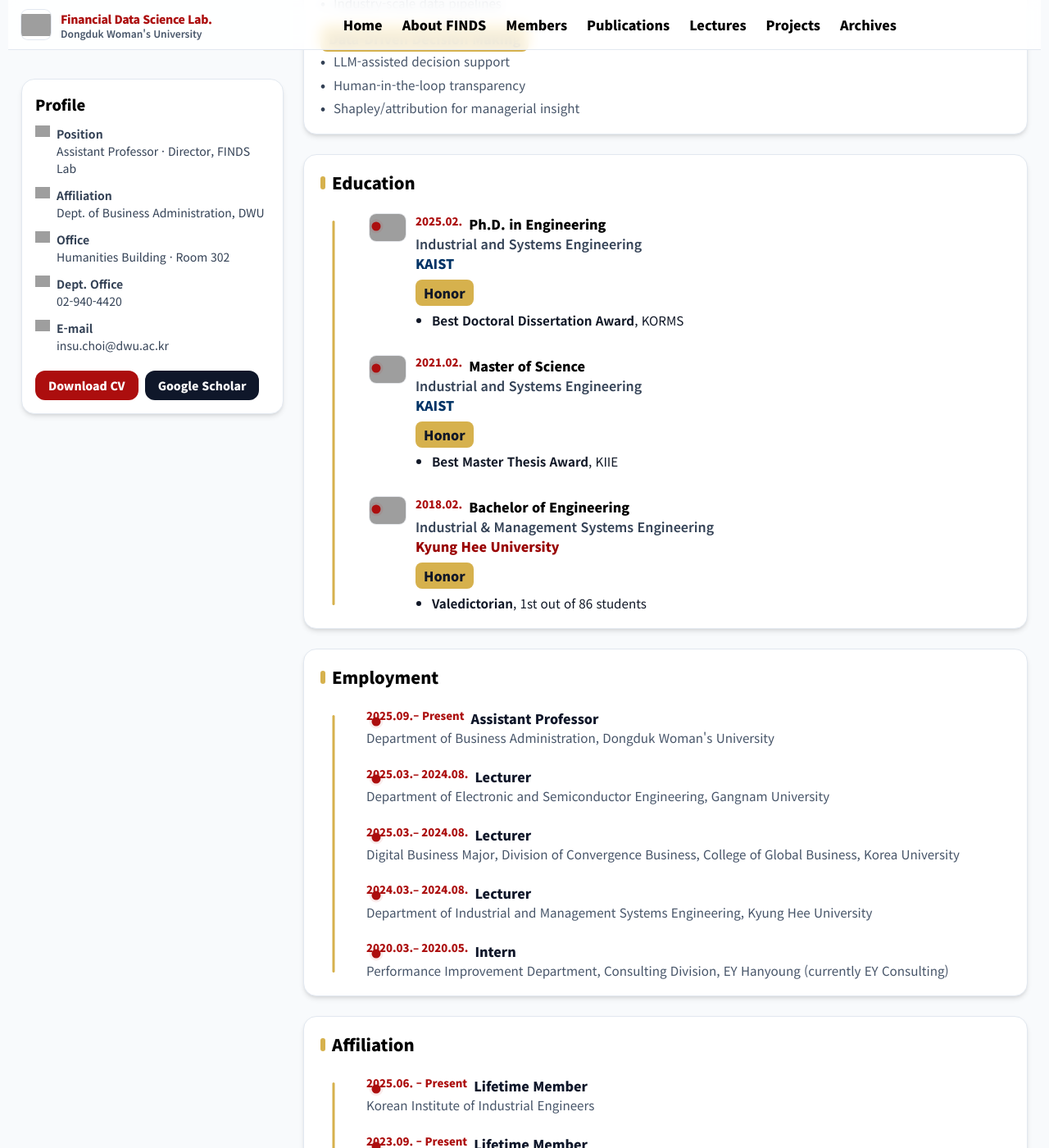
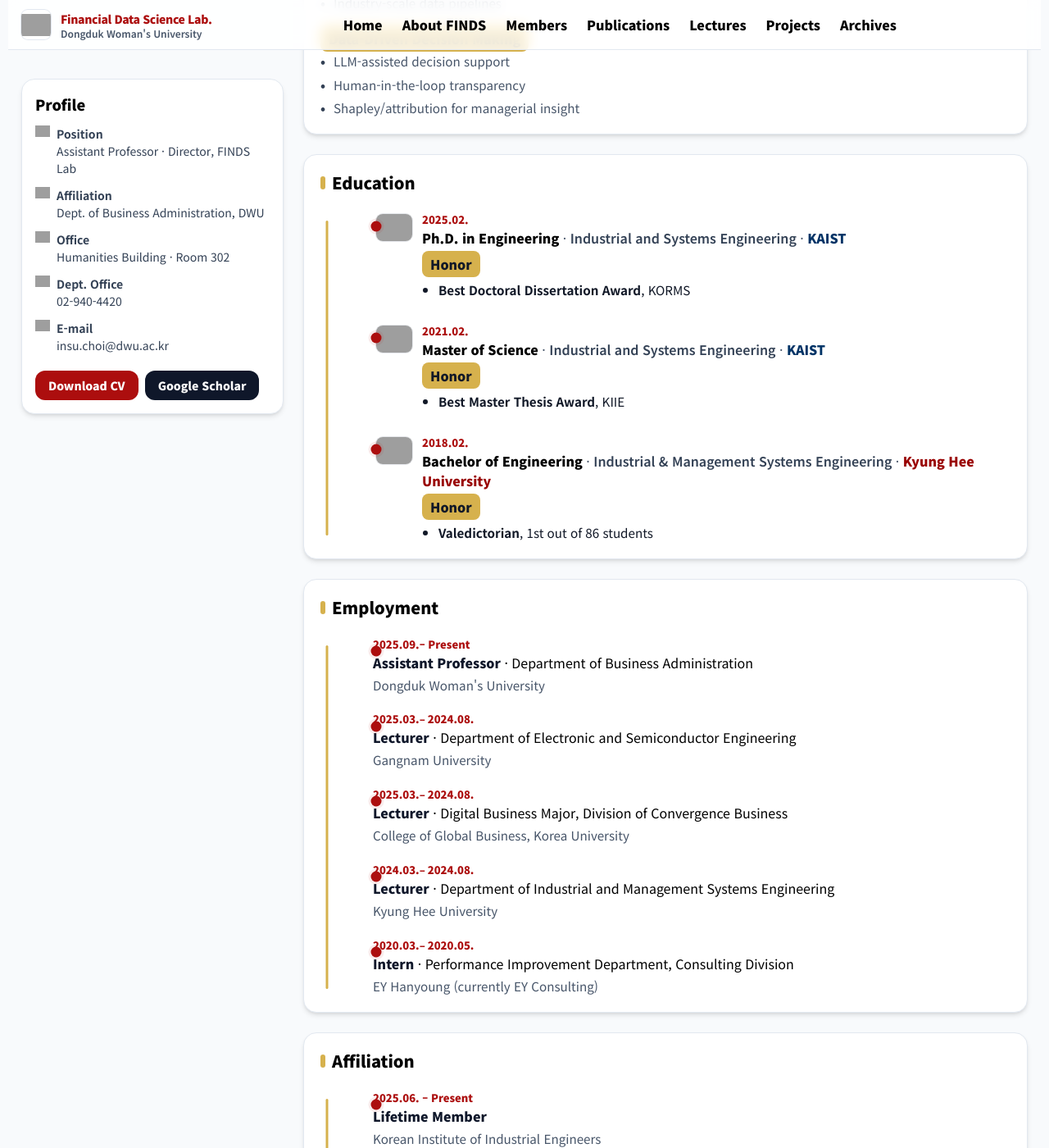
Before and after one commit to FinDS-Lab/site, a Jekyll site: the page built from members-director.html, in a window 1280 px wide and 1400 px high, scrolled down 1667 px. Shown: the whole window at 82% size. Built offline with Jekyll 4.4.1, drawn with Linux system fonts in a browser that asks for light colours; nearby versions of some CDN libraries; grey boxes are pictures that could not be loaded.

Commit message:
Update members-director.html

```diff
--- a/members-director.html
+++ b/members-director.html
@@ -9,45 +9,50 @@ permalink: /members-director.html
   :root{
     --accent:#ac0e0e;
     --gold:#d6b14d;
+    --year-size: 13px; /* 날짜 폰트와 포인트 크기 동기화 */
   }
 
-  /* ========== 타임라인 (공통) ========== */
-  /* 축을 좌측 1rem에 두고, 금색 라인이 빨간 점 중앙을 관통하도록 정렬 */
-  .timeline{position:relative; padding-left:3.25rem;} /* 로고가 들어가는 섹션(Edu)도 고려해 여유 */
+  /* ========== 공통 타임라인 ========== */
+  /* 축을 더 왼쪽(.5rem)으로 보내고, 여백은 충분히 확보 */
+  .timeline{position:relative; padding-left:3.75rem;}
   .timeline::before{
-    content:""; position:absolute; left:1rem; top:.5rem; bottom:.5rem;
+    content:""; position:absolute; left:.5rem; top:.5rem; bottom:.5rem;
     width:3px; background:var(--gold); border-radius:2px; transform:translateX(-50%);
   }
   .timeline > li{
     position:relative; margin:0; padding:0 0 0 .25rem;
-    line-height:1.5; /* 들뜸 방지 */
   }
+  /* 빨간 포인트: 날짜 폰트 크기(--year-size)와 동일한 지름 */
   .timeline > li::before{
-    content:""; position:absolute; left:1rem; top:.95rem; /* 첫 줄과 균형 */
-    width:11px; height:11px; background:var(--accent);
+    content:""; position:absolute; left:.5rem; top:.95rem;
+    width:var(--year-size); height:var(--year-size); background:var(--accent);
     border-radius:50%; box-shadow:0 0 0 3px rgba(172,14,14,.08);
     transform:translate(-50%,-50%);
   }
 
-  /* ========== 타임라인 행 내부 구성 (연도/콘텐츠 정렬 통일) ========== */
-  .row-head{display:flex; align-items:flex-start; gap:.5rem; flex-wrap:wrap;}
-  .year{font-size:.82rem; font-weight:900; color:var(--accent); line-height:1; margin-top:.1rem;}
+  /* ========== 3줄 템플릿 ========== */
+  .tl{display:grid; row-gap:.25rem;}
+  .tl-row1{display:flex; align-items:flex-start; gap:.5rem; flex-wrap:wrap;}
+  .tl-row2,.tl-row3{display:block;}
+
+  /* 날짜/텍스트 규격 */
+  .year{font-size:var(--year-size); font-weight:900; color:var(--accent); line-height:1;}
   .title{font-weight:800; color:#0f172a;}
   .desc{color:#475569; font-size:.95rem;}
+  .muted{color:#475569;}
+  .school{font-weight:900;}
 
-  /* ========== Education 전용 (로고가 점 바로 아래 열에 위치) ========== */
+  /* ========== Education 전용 (로고 열 + 본문 열) ========== */
   .edu-li{display:grid; grid-template-columns: 48px 1fr; column-gap:.75rem; align-items:start;}
   .edu-logo{
     width:44px; height:44px; object-fit:contain; border-radius:.5rem;
-    background:#fff; box-shadow:0 0 0 1px #e5e7eb;
-    margin-left:.25rem; /* 점과 너무 붙지 않게 */
+    background:#fff; box-shadow:0 0 0 1px #e5e7eb; margin-left:.25rem;
   }
   .degree{font-weight:900;}
   .dept{font-weight:600; color:#334155;}
-  .school{font-weight:900; white-space:nowrap;}
 
   /* 수상 bullet */
-  .bullets-honor{list-style:disc; margin:.35rem 0 0 1.25rem; padding:0;}
+  .bullets-honor{list-style:disc; margin:.25rem 0 0 1.25rem; padding:0;}
   .bullets-honor li{font-size:.95rem; color:#111827; padding-left:0;}
 
   /* Research Interests */
@@ -152,7 +157,7 @@ permalink: /members-director.html
   <!-- Main: 모든 카드 동일한 wrapper/패딩 -->
   <main class="grid gap-6">
 
-    <!-- Introduction (다른 카드와 동일한 박스 폭/패딩) -->
+    <!-- Introduction -->
     <section class="bg-white border border-slate-200 rounded-2xl shadow-md p-5">
       <h2 class="text-xl font-extrabold flex items-center gap-2">
         <span class="inline-block w-1.5 h-4 rounded-full" style="background:#d6b14d"></span>Introduction
@@ -205,7 +210,7 @@ permalink: /members-director.html
       </div>
     </section>
 
-    <!-- Education (로고가 점 바로 아래 열) -->
+    <!-- Education -->
     <section class="bg-white border border-slate-200 rounded-2xl shadow-md p-5">
       <h2 class="text-xl font-extrabold flex items-center gap-2">
         <span class="inline-block w-1.5 h-4 rounded-full" style="background:#d6b14d"></span>Education
@@ -215,25 +220,27 @@ permalink: /members-director.html
         <!-- Ph.D. -->
         <li>
           <div class="edu-li">
-            <!-- 로고: 점 바로 오른쪽 열 -->
             <picture>
               <source srcset="{{ '/assets/img/logos/kaist-64.webp' | relative_url }}" type="image/webp">
               <img src="{{ '/assets/img/logos/kaist-64.png' | relative_url }}"
                    alt="KAIST logo" class="edu-logo" width="44" height="44" loading="lazy" decoding="async"
                    onerror="this.style.display='none'">
             </picture>
-            <!-- 내용 -->
-            <div>
-              <div class="row-head">
-                <div class="year">2025.02.</div>
-                <div class="degree">Ph.D. in Engineering</div>
+            <div class="tl">
+              <!-- 1) 날짜 -->
+              <div class="tl-row1"><div class="year">2025.02.</div></div>
+              <!-- 2) 핵심 내용 -->
+              <div class="tl-row2">
+                <span class="degree">Ph.D. in Engineering</span>
+                <span class="muted"> · </span>
+                <span class="dept">Industrial and Systems Engineering</span>
+                <span class="muted"> · </span>
+                <span class="school" style="color:#003366;">KAIST</span>
               </div>
-              <div class="dept">Industrial and Systems Engineering</div>
-              <div class="school" style="color:#003366;">KAIST</div>
-
-              <div class="mt-2">
+              <!-- 3) 기타 내용 -->
+              <div class="tl-row3">
                 <span class="inline-flex items-center font-black rounded-lg px-2.5 py-1" style="background:#d6b14d;color:#111827">Honor</span>
-                <ul class="bullets-honor mt-2">
+                <ul class="bullets-honor">
                   <li><b>Best Doctoral Dissertation Award</b>, KORMS</li>
                 </ul>
               </div>
@@ -250,17 +257,18 @@ permalink: /members-director.html
                    alt="KAIST logo" class="edu-logo" width="44" height="44" loading="lazy" decoding="async"
                    onerror="this.style.display='none'">
             </picture>
-            <div>
-              <div class="row-head">
-                <div class="year">2021.02.</div>
-                <div class="degree">Master of Science</div>
+            <div class="tl">
+              <div class="tl-row1"><div class="year">2021.02.</div></div>
+              <div class="tl-row2">
+                <span class="degree">Master of Science</span>
+                <span class="muted"> · </span>
+                <span class="dept">Industrial and Systems Engineering</span>
+                <span class="muted"> · </span>
+                <span class="school" style="color:#003366;">KAIST</span>
               </div>
-              <div class="dept">Industrial and Systems Engineering</div>
-              <div class="school" style="color:#003366;">KAIST</div>
-
-              <div class="mt-2">
+              <div class="tl-row3">
                 <span class="inline-flex items-center font-black rounded-lg px-2.5 py-1" style="background:#d6b14d;color:#111827">Honor</span>
-                <ul class="bullets-honor mt-2">
+                <ul class="bullets-honor">
                   <li><b>Best Master Thesis Award</b>, KIIE</li>
                 </ul>
               </div>
@@ -277,17 +285,18 @@ permalink: /members-director.html
                    alt="Kyung Hee Univ. logo" class="edu-logo" width="44" height="44" loading="lazy" decoding="async"
                    onerror="this.style.display='none'">
             </picture>
-            <div>
-              <div class="row-head">
-                <div class="year">2018.02.</div>
-                <div class="degree">Bachelor of Engineering</div>
+            <div class="tl">
+              <div class="tl-row1"><div class="year">2018.02.</div></div>
+              <div class="tl-row2">
+                <span class="degree">Bachelor of Engineering</span>
+                <span class="muted"> · </span>
+                <span class="dept">Industrial &amp; Management Systems Engineering</span>
+                <span class="muted"> · </span>
+                <span class="school" style="color:#990000;">Kyung Hee University</span>
               </div>
-              <div class="dept">Industrial &amp; Management Systems Engineering</div>
-              <div class="school" style="color:#990000;">Kyung Hee University</div>
-
-              <div class="mt-2">
+              <div class="tl-row3">
                 <span class="inline-flex items-center font-black rounded-lg px-2.5 py-1" style="background:#d6b14d;color:#111827">Honor</span>
-                <ul class="bullets-honor mt-2">
+                <ul class="bullets-honor">
                   <li><b>Valedictorian</b>, 1st out of 86 students</li>
                 </ul>
               </div>
@@ -297,31 +306,46 @@ permalink: /members-director.html
       </ul>
     </section>
 
-    <!-- Employment (연/제목/설명 모두 통일 레이아웃) -->
+    <!-- Employment -->
     <section class="bg-white border border-slate-200 rounded-2xl shadow-md p-5">
       <h2 class="text-xl font-extrabold flex items-center gap-2">
         <span class="inline-block w-1.5 h-4 rounded-full" style="background:#d6b14d"></span>Employment
       </h2>
       <ul class="timeline mt-6 space-y-6">
         <li>
-          <div class="row-head"><div class="year">2025.09.– Present</div><div class="title">Assistant Professor</div></div>
-          <div class="desc">Department of Business Administration, Dongduk Woman's University</div>
+          <div class="tl">
+            <div class="tl-row1"><div class="year">2025.09.– Present</div></div>
+            <div class="tl-row2"><span class="title">Assistant Professor</span> · Department of Business Administration</div>
+            <div class="tl-row3 desc">Dongduk Woman's University</div>
+          </div>
         </li>
         <li>
-          <div class="row-head"><div class="year">2025.03.– 2024.08.</div><div class="title">Lecturer</div></div>
-          <div class="desc">Department of Electronic and Semiconductor Engineering, Gangnam University</div>
+          <div class="tl">
+            <div class="tl-row1"><div class="year">2025.03.– 2024.08.</div></div>
+            <div class="tl-row2"><span class="title">Lecturer</span> · Department of Electronic and Semiconductor Engineering</div>
+            <div class="tl-row3 desc">Gangnam University</div>
+          </div>
         </li>
         <li>
-          <div class="row-head"><div class="year">2025.03.– 2024.08.</div><div class="title">Lecturer</div></div>
-          <div class="desc">Digital Business Major, Division of Convergence Business, College of Global Business, Korea University</div>
+          <div class="tl">
+            <div class="tl-row1"><div class="year">2025.03.– 2024.08.</div></div>
+            <div class="tl-row2"><span class="title">Lecturer</span> · Digital Business Major, Division of Convergence Business</div>
+            <div class="tl-row3 desc">College of Global Business, Korea University</div>
+          </div>
         </li>
         <li>
-          <div class="row-head"><div class="year">2024.03.– 2024.08.</div><div class="title">Lecturer</div></div>
-          <div class="desc">Department of Industrial and Management Systems Engineering, Kyung Hee University</div>
+          <div class="tl">
+            <div class="tl-row1"><div class="year">2024.03.– 2024.08.</div></div>
+            <div class="tl-row2"><span class="title">Lecturer</span> · Department of Industrial and Management Systems Engineering</div>
+            <div class="tl-row3 desc">Kyung Hee University</div>
+          </div>
         </li>
         <li>
-          <div class="row-head"><div class="year">2020.03.– 2020.05.</div><div class="title">Intern</div></div>
-          <div class="desc">Performance Improvement Department, Consulting Division, EY Hanyoung (currently EY Consulting)</div>
+          <div class="tl">
+            <div class="tl-row1"><div class="year">2020.03.– 2020.05.</div></div>
+            <div class="tl-row2"><span class="title">Intern</span> · Performance Improvement Department, Consulting Division</div>
+            <div class="tl-row3 desc">EY Hanyoung (currently EY Consulting)</div>
+          </div>
         </li>
       </ul>
     </section>
@@ -332,10 +356,34 @@ permalink: /members-director.html
         <span class="inline-block w-1.5 h-4 rounded-full" style="background:#d6b14d"></span>Affiliation
       </h2>
       <ul class="timeline mt-6 space-y-6">
-        <li><div class="row-head"><div class="year">2025.06. – Present</div><div class="title">Lifetime Member</div></div><div class="desc">Korean Institute of Industrial Engineers</div></li>
-        <li><div class="row-head"><div class="year">2023.09. – Present</div><div class="title">Lifetime Member</div></div><div class="desc">Korean Securities Association</div></li>
-        <li><div class="row-head"><div class="year">2023.06. – Present</div><div class="title">Lifetime Member</div></div><div class="desc">Korean Academic Society of Business Administration</div></li>
-        <li><div class="row-head"><div class="year">2022.06. – Present</div><div class="title">Lifetime Member</div></div><div class="desc">Korea Intelligent Information Systems Society</div></li>
+        <li>
+          <div class="tl">
+            <div class="tl-row1"><div class="year">2025.06. – Present</div></div>
+            <div class="tl-row2"><span class="title">Lifetime Member</span></div>
+            <div class="tl-row3 desc">Korean Institute of Industrial Engineers</div>
+          </div>
+        </li>
+        <li>
+          <div class="tl">
+            <div class="tl-row1"><div class="year">2023.09. – Present</div></div>
+            <div class="tl-row2"><span class="title">Lifetime Member</span></div>
+            <div class="tl-row3 desc">Korean Securities Association</div>
+          </div>
+        </li>
+        <li>
+          <div class="tl">
+            <div class="tl-row1"><div class="year">2023.06. – Present</div></div>
+            <div class="tl-row2"><span class="title">Lifetime Member</span></div>
+            <div class="tl-row3 desc">Korean Academic Society of Business Administration</div>
+          </div>
+        </li>
+        <li>
+          <div class="tl">
+            <div class="tl-row1"><div class="year">2022.06. – Present</div></div>
+            <div class="tl-row2"><span class="title">Lifetime Member</span></div>
+            <div class="tl-row3 desc">Korea Intelligent Information Systems Society</div>
+          </div>
+        </li>
       </ul>
     </section>
 
```
Also changed, not shown: other parts of members-director.html (+1 -1 lines).
